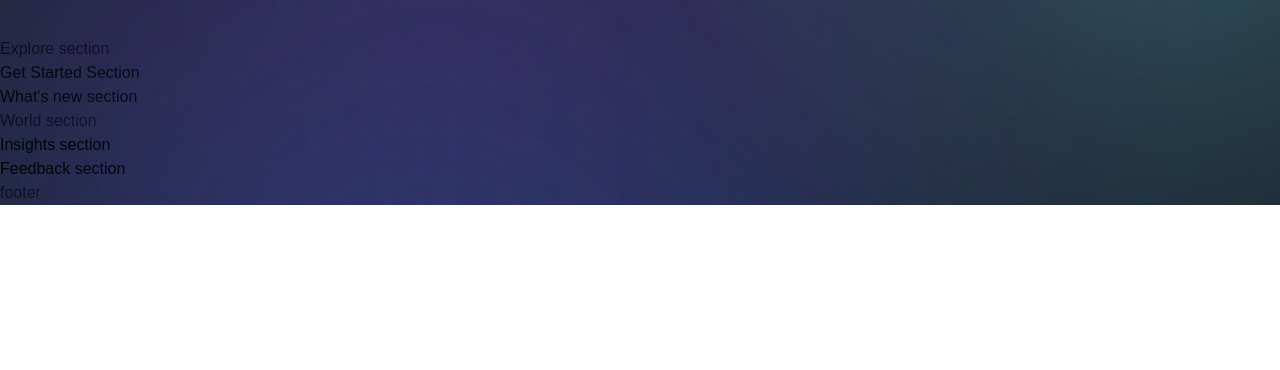
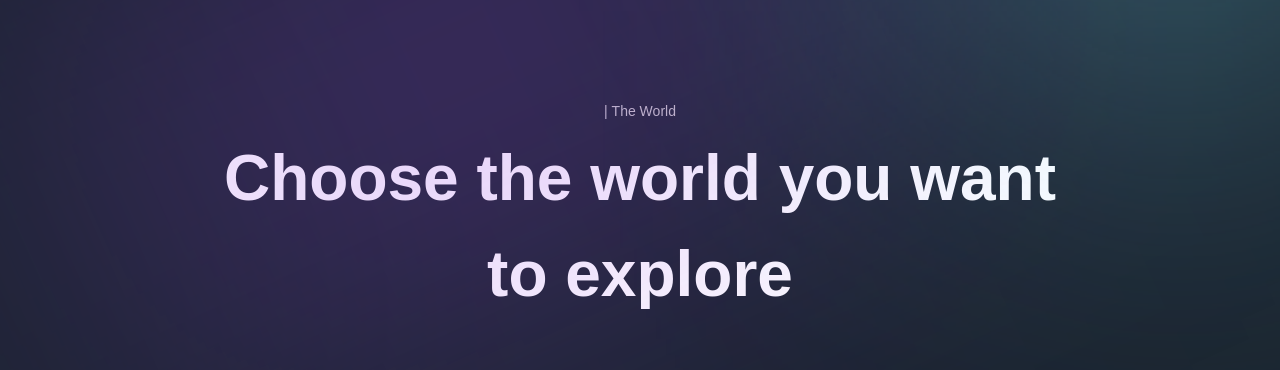
Before and after one commit to SRadyslav/Metaverse_Site, a Next.js app: page / in a window 1280 px wide. Shown: the part 1520-1890 px from the top of the page. Before the commit the page ends 1725 px from the top, so only its background shows below. Built offline with nearby package versions, Linux system fonts and the light colour scheme; grey boxes are pictures that could not be loaded; a web font is replaced by a local one.

Commit message:
Customized Explore section and ExploreCard component

```diff
--- a/components/CustomTexts.jsx
+++ b/components/CustomTexts.jsx
@@ -20,5 +20,12 @@
 );
 
 export const TitleText = ({title, textStyles}) => (
-  <h2>Title Text</h2>
+  <motion.h2
+  variants={textVariant2}
+  initial="hidden"
+  whileInView="show"
+  className={`mt-[8px] font-bold md:text-[64px] text-[40px] text-white ${textStyles}`}
+  >
+  {title}
+  </motion.h2>
 );
--- a/components/ExploreCard.jsx
+++ b/components/ExploreCard.jsx
@@ -1,9 +1,44 @@
 'use client';
 
-const ExploreCard = () => (
-  <div>
-    Explore Card
-  </div>
+import { motion } from "framer-motion";
+import styles from '../styles'
+import { fadeIn } from '../utils/motion'
+
+const ExploreCard = ({ handleClick, active, index, id, imgUrl, title }) => (
+  <motion.div
+    variants={fadeIn('right', "spring", index * 0.5, 0.75)}
+    className={`relative ${active === id ? 'lg:flex-[3.5] flex-[10]' : 'lg:flex-[0.5] flex-[2]'
+      } flex items-center justify-center min-w-[170px] h-[700px] transition-[flex] duration-[0.7s] easy-out-flex cursor-pointer`}
+    onClick={() => handleClick(id)}
+
+  >
+    <img
+      src={imgUrl}
+      alt={title}
+      className="absolute w-full h-full object-cover rounded-[24px]"
+    />
+    {active !== id ? (
+      <h3 className="font-semibold sm:text-[26px] text-[18px] text-white absolute z-0 lg:bottom-20 lg:rotate-[-90deg] lg:origin-[0,0]">
+        {title}
+      </h3>
+    ) : (
+      <div className="absolute bottom-0 p-8 justify-start w-full flex-col bg-[rgba(0,0,0,0.5)] rounded-b-[24px]">
+        <div className={`${styles.flexCenter} w-[60px] h-[60px rounded-[240px] glassmorphism mb-[16px]`}>
+          <img
+            src="/headset.svg"
+            alt="headset"
+            className="w-1/2 h-1/2 object-contain"
+          />
+        </div>
+        <p className="font-normal text-[16px] leading-[20px] text-white uppercase ">
+          Enter the Metaverse
+        </p>
+        <h2 className="mt-[24px] font-semibold sm:text-[32-px] text-[24px] text-white">
+          {title}
+        </h2>
+      </div>
+    )}
+  </motion.div>
 );
 
 export default ExploreCard;
--- a/sections/Explore.jsx
+++ b/sections/Explore.jsx
@@ -1,9 +1,48 @@
 'use client';
 
-const Explore = () => (
-  <section>
-    Explore section
-  </section>
-);
+import { useState } from "react";
+import { motion } from "framer-motion";
+import styles from '../styles'
+import { staggerContainer } from '../utils/motion'
+import { TypingText, ExploreCard, TitleText } from '../components'
+import { exploreWorlds } from '../constants'
+
+const Explore = () => {
+  const [active, setActive] = useState('world-2')
+  return (
+    <section
+      className={`${styles.paddings}`}
+      id="explore"
+    >
+      <motion.div
+        variants={staggerContainer}
+        initial="hidden"
+        whileInView="show"
+        viewport={{ once: false, amount: 0.25 }}
+        className={`${styles.innerWidth} mx-auto flex flex-col`}
+      >
+        <TypingText title="| The World" textStyles="text-center" />
+        <TitleText
+          title={<>Choose the world you want
+            <br className="md:block hidden" /> to explore</>}
+          textStyles="text-center"
+        />
+        <div
+          className="mt-[50px] flex lg:flex-row flex-col min-h-[70vh] gap-5"
+        >
+          {exploreWorlds.map((world, i) => (
+            <ExploreCard
+              key={world.id}
+              {...world}
+              index={i}
+              active={active}
+              handleClick={setActive}
+            />
+          ))}
+        </div>
+      </motion.div>
+    </section>
+  )
+};
 
 export default Explore;
```
